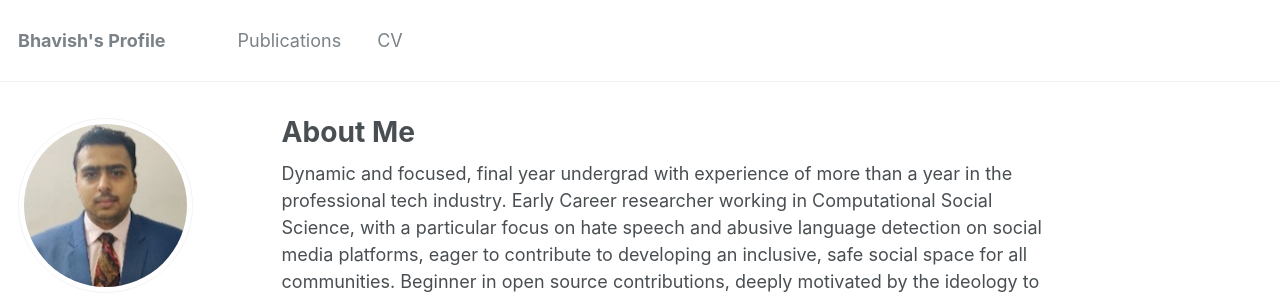
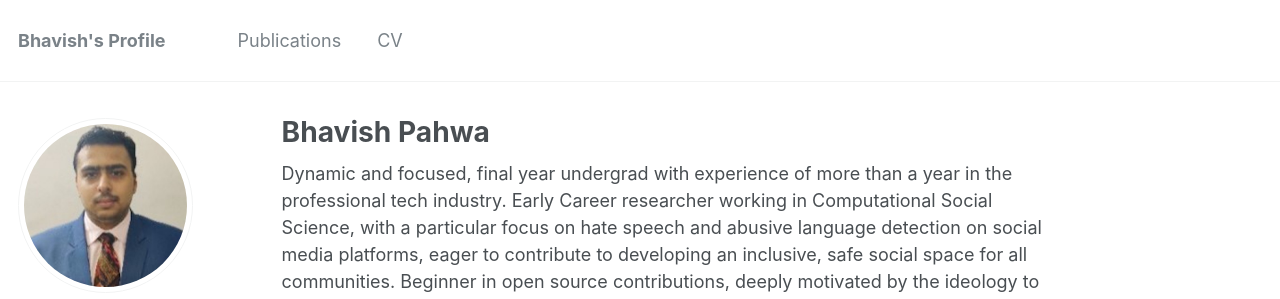
Before and after one commit to bp-high/bp-high.github.io, a Jekyll site: the page built from _pages/about.md, in a window 1280 px wide and 1332 px high. Shown: the top 299 px of the window. Built offline with Jekyll 4.4.1, drawn with Linux system fonts in a browser that asks for light colours; some web fonts are replaced.

Commit message:
Update about.md

```diff
--- a/_pages/about.md
+++ b/_pages/about.md
@@ -1,6 +1,6 @@
 ---
 permalink: /
-title: "About Me"
+title: "Bhavish Pahwa"
 excerpt: "About me"
 author_profile: true
 redirect_from:
```
